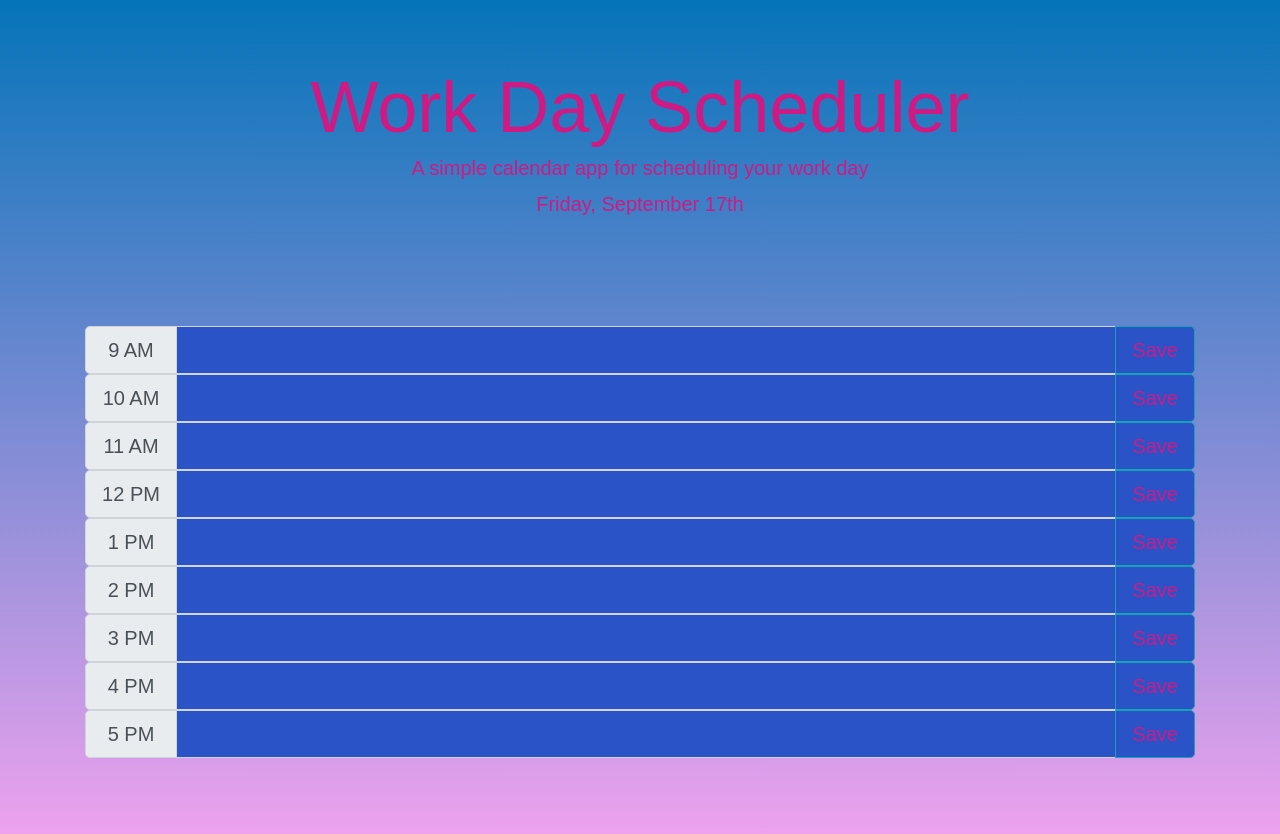
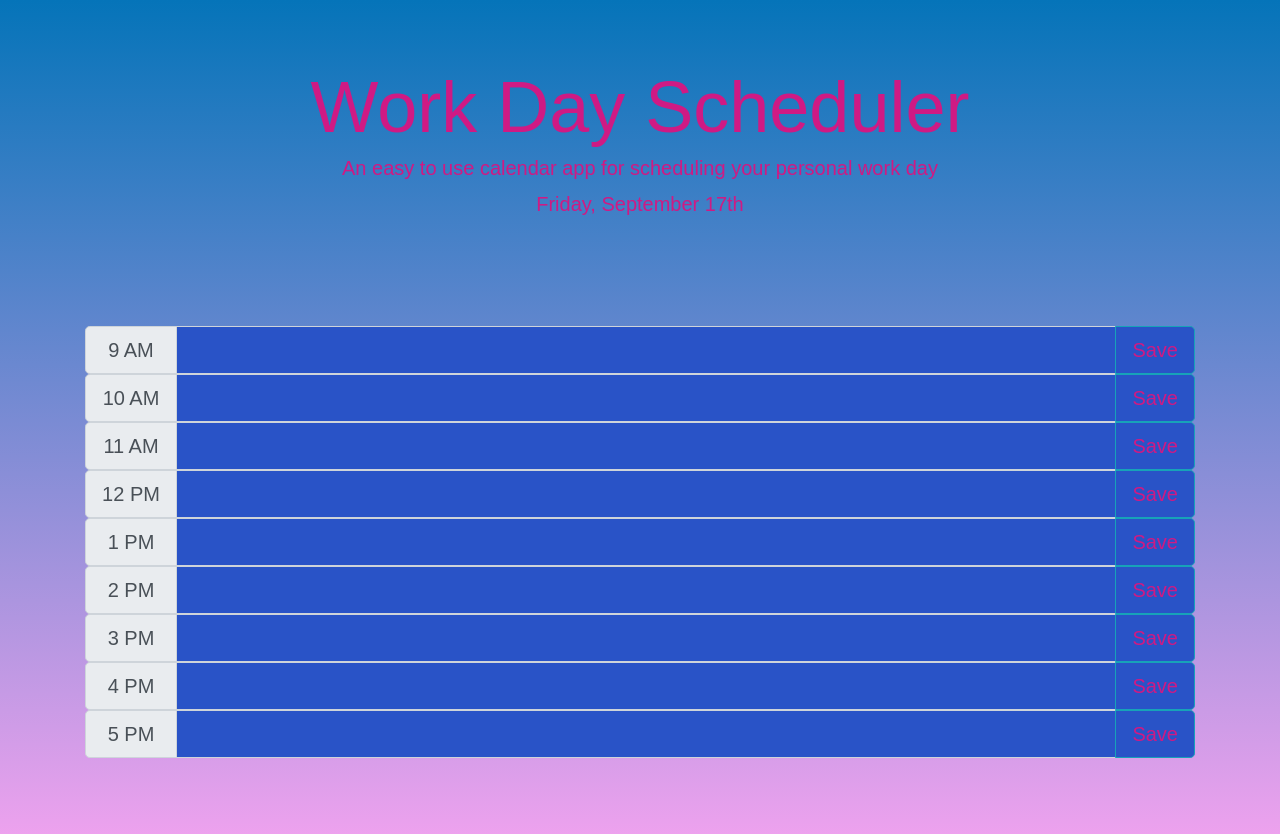
Before and after one commit to Kbentley8/dayplanner, a plain HTML site: page index.html in a window 1280 px wide. Drawn offline with nearby package versions, Linux system fonts and the light colour scheme.

Commit message:
updated html

```diff
--- a/index.html
+++ b/index.html
@@ -26,7 +26,7 @@
   <body>
     <header class="jumbotron">
       <h1 class="display-3">Work Day Scheduler</h1>
-      <p class="lead">A simple calendar app for scheduling your work day</p>
+      <p class="lead">An easy to use calendar app for scheduling your personal work day</p>
       <p id="currentDay" class="lead"></p>
     </header>
     <div class="container">
```
Also changed, not shown: 1 other file.
